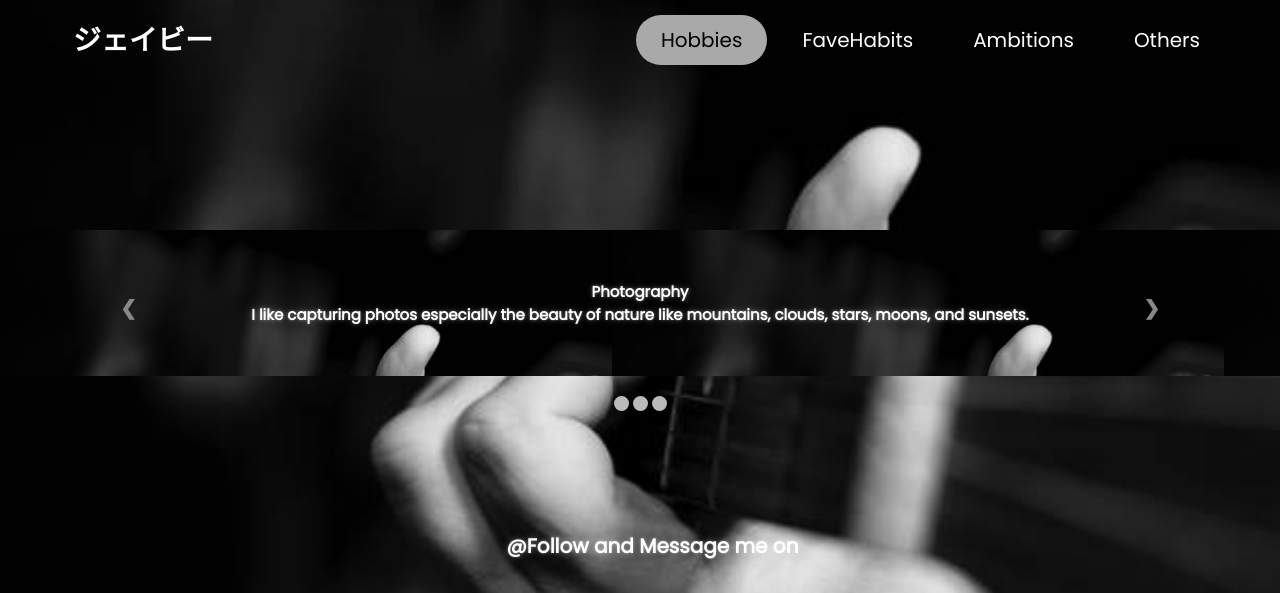
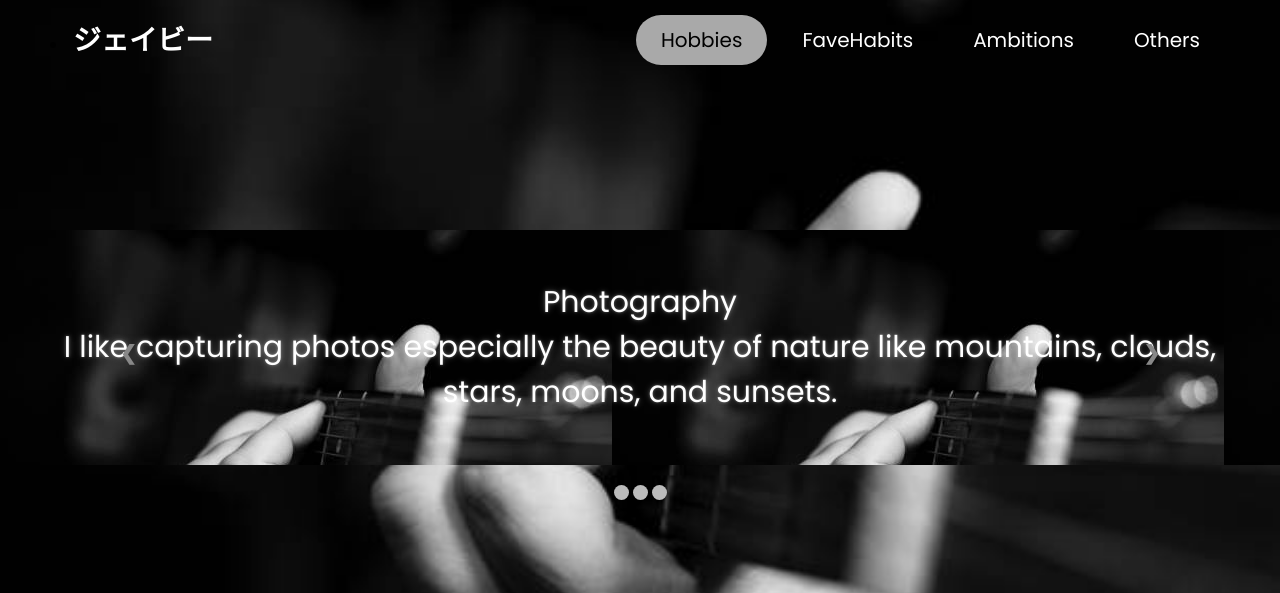
Before and after one commit to JayveeBrian/ResponsiveFinal, a plain HTML site: page habits.html in a window 1280 px wide. Shown: the top 593 px of the page. Drawn offline with Linux system fonts and the light colour scheme; files whose address does not match are found by name.

Commit message:
Update style.css

```diff
--- a/style.css
+++ b/style.css
@@ -316,7 +316,7 @@ footer:hover{
     color: white;
     text-shadow: 0 0 7px rgba(255,255,255,.3), 0 0 3px rgba(255,255,255,.3);
     color: white;
-    font-weight: bold;
+    font-size: 30px;
 }
 .prev, .next {
     cursor: pointer;
```
